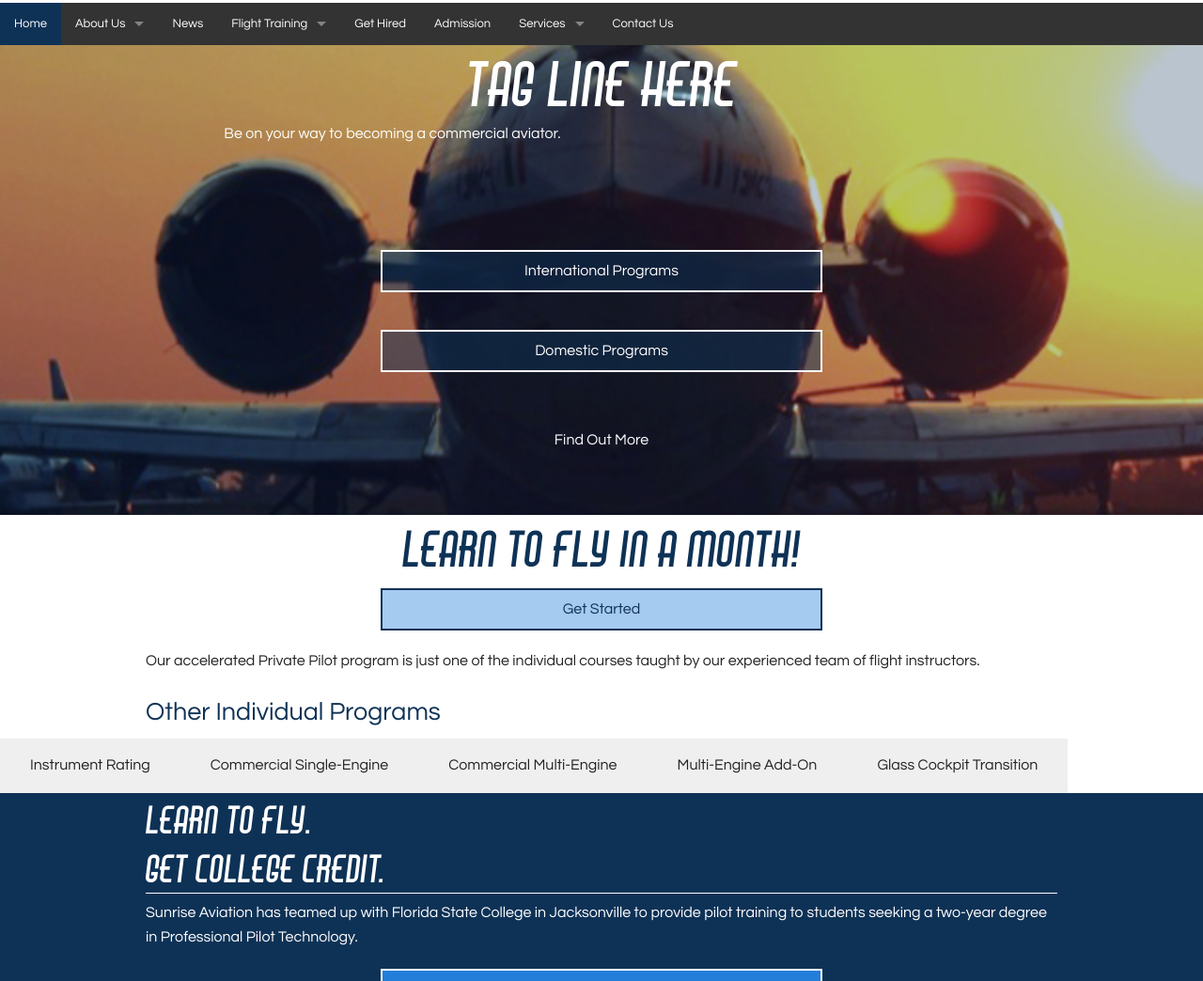
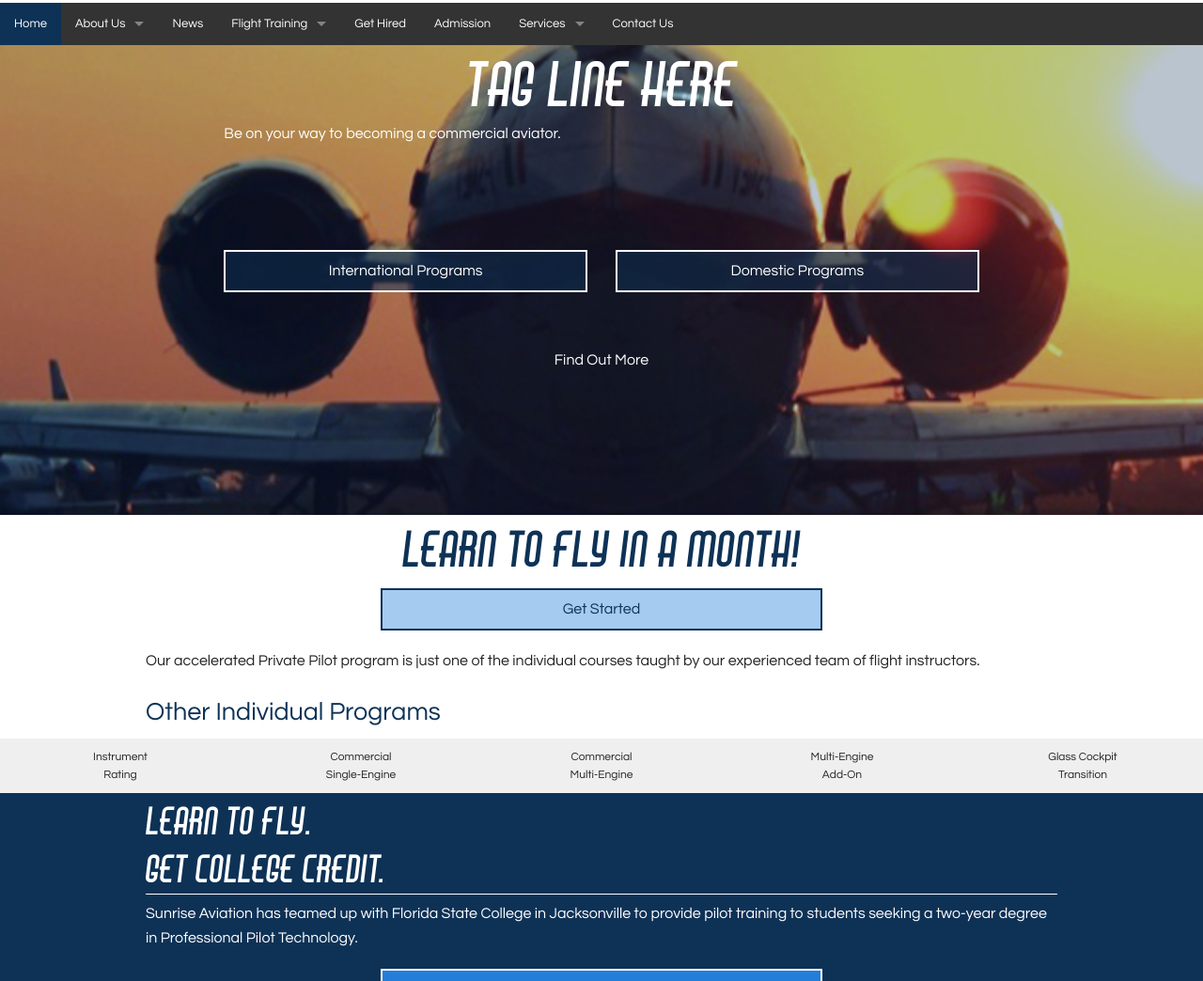
Before and after one commit to jakavery/FlySunrise, a website: page index.html in a window 1280 px wide. Shown: the part 257-1301 px from the top of the page at 94% size. Drawn offline with Linux system fonts and the light colour scheme.

Commit message:
Hero cta button position on medium-up screens

```diff
--- a/index.html
+++ b/index.html
@@ -126,12 +126,10 @@
         </div>
         <div id="cta-button-wrapper">
             <div class="row">
-                <div class="small-10 medium-6 small-centered text-center columns">
+                <div class="small-10 small-centered medium-5 medium-push-1 medium-uncentered text-center columns">
                     <a href="#" class="button-transparent">International Programs</a>
                 </div>
-            </div>
-            <div class="row">
-                <div class="small-10 medium-6 small-centered text-center columns">
+                <div class="small-10 small-centered medium-5 medium-uncentered medium-push-1 text-center columns">
                     <a href="#" class="button-transparent">Domestic Programs</a>
                 </div>
             </div>
@@ -164,13 +162,13 @@
                 <h3>Other Individual Programs</h3>
             </div>
         </div>
-        <ul class="tabs show-for-medium-up" data-tab role="tablist" data-options="deep_linking: true"><!-- Tabs -->
-            <li class="tab-title" role="presentational"><a href="#panel1" role="tab" tabindex="0" aria-selected="false">Instrument Rating</a></li>
-            <li class="tab-title" role="presentational"><a href="#panel2" role="tab" tabindex="0" aria-selected="false">Commercial Single-Engine</a></li>
-            <li class="tab-title" role="presentational"><a href="#panel3" role="tab" tabindex="0" aria-selected="false">Commercial Multi-Engine</a></li>
-            <li class="tab-title" role="presentational"><a href="#panel4" role="tab" tabindex="0" aria-selected="false">Multi-Engine Add-On</a></li>
-            <li class="tab-title" role="presentational"><a href="#panel4" role="tab" tabindex="0" aria-selected="false">Glass Cockpit Transition</a></li>
-        </ul><!-- Tabs -->
+            <ul class="tabs show-for-medium-up" data-tab role="tablist" data-options="deep_linking: true"><!-- Tabs -->
+                <li class="tab-title" role="presentational"><a href="#panel1" role="tab" tabindex="0" aria-selected="false">Instrument<br>Rating</a></li>
+                <li class="tab-title" role="presentational"><a href="#panel2" role="tab" tabindex="0" aria-selected="false">Commercial<br>Single-Engine</a></li>
+                <li class="tab-title" role="presentational"><a href="#panel3" role="tab" tabindex="0" aria-selected="false">Commercial<br>Multi-Engine</a></li>
+                <li class="tab-title" role="presentational"><a href="#panel4" role="tab" tabindex="0" aria-selected="false">Multi-Engine<br>Add-On</a></li>
+                <li class="tab-title" role="presentational"><a href="#panel4" role="tab" tabindex="0" aria-selected="false">Glass Cockpit<br>Transition</a></li>
+            </ul><!-- Tabs -->
         <dl class="accordion" data-accordion role="tablist"><!-- Content -->
             <dd class="accordion-navigation">
                 <a href="#panel1" class="show-for-small-only" role="tab" id="panel1-heading" aria-controls="panel1">Instrument Rating<img class="right rotate" src="/img/chevron-down.svg"></a>
--- a/scss/_custom.scss
+++ b/scss/_custom.scss
@@ -46,6 +46,12 @@
     -moz-transform:rotate(180deg);
     -webkit-transform:rotate(180deg);
     transform:rotate(180deg);
+}
+.full-width {
+    width: 100%;
+    margin-left: auto;
+    margin-right: auto;
+    max-width: initial;
 }
 
 /* Custom CSS *****************************************************************************/
@@ -118,6 +124,18 @@ header h1 {
             width: 40px;
         }
     }
+    li.tab-title {
+        margin: 0;
+        padding: 0;
+        width: 20%;
+        text-align: center;
+    }
+    li a {
+        font-size: rem-calc(12);
+        padding: 10px 0;
+        margin: 0;
+    }
+
 } //#individual-programs section
 #college-veterans {
     background: $primary-color;
--- a/scss/_settings.scss
+++ b/scss/_settings.scss
@@ -336,10 +336,10 @@ $header-font-family: $air-americana;
 // $include-html-accordion-classes: $include-html-classes;
 
 // $accordion-navigation-padding: rem-calc(16);
-$accordion-navigation-bg-color: #4d4d4d;
-// $accordion-navigation-hover-bg-color: scale-color($accordion-navigation-bg-color, $lightness: -5%);
+$accordion-navigation-bg-color: #B3B3B3;
+$accordion-navigation-hover-bg-color: darken($accordion-navigation-bg-color, 15%);
 // $accordion-navigation-active-bg-color: scale-color($accordion-navigation-bg-color, $lightness: -3%);
-// $accordion-navigation-font-color: $jet;
+$accordion-navigation-font-color: $primary-color;
 // $accordion-navigation-font-size: rem-calc(16);
 // $accordion-navigation-font-family: $body-font-family;
 
--- a/todo.txt
+++ b/todo.txt
@@ -1,2 +1,3 @@
 - Hero image on homepage doesn't really work; straight up breaks on landscape
 - Spinner chevrons on accordion
+- Make sure page doesn't jump when clicking tabs
```
Also changed, not shown: css/app.css, 1 other file.
